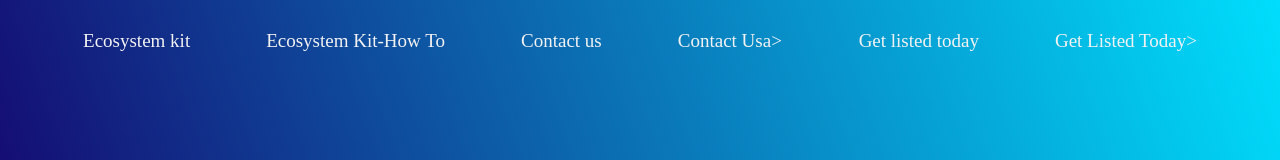
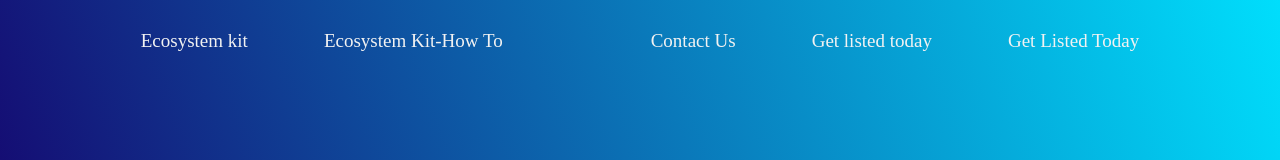
Before and after one commit to Eccosystem/footer, a plain HTML site: page index.html in a window 1280 px wide. Shown: the top 160 px of the page. Drawn offline with Linux system fonts and the light colour scheme.

Commit message:
Update index.html

```diff
--- a/index.html
+++ b/index.html
@@ -17,10 +17,10 @@ of Simple CSS Waves-->
 
   <a href="https://www.senad.io/ecosystempackage" target="_blank">Ecosystem kit</a>
   <a href="https://www.senad.io/ecoproject" target="_blank">Ecosystem Kit-How To</a>
-  <a href="https://www.senad.io/about/contact">Contact us</a>
-  <a href="https://www.senad.io/about/contact" target="_blank">Contact Usa>
+  <a href="https://www.senad.io/about/contact"Contact us</a>
+  <a href="https://www.senad.io/about/contact" target="_blank">Contact Us</a>
   <a href="https://www.senad.io/login">Get listed today</a>
-  <a href="https://www.senad.io/login" target="_blank">Get Listed Today>
+  <a href="https://www.senad.io/login" target="_blank">Get Listed Today</a>
 
 </div>
 
```
